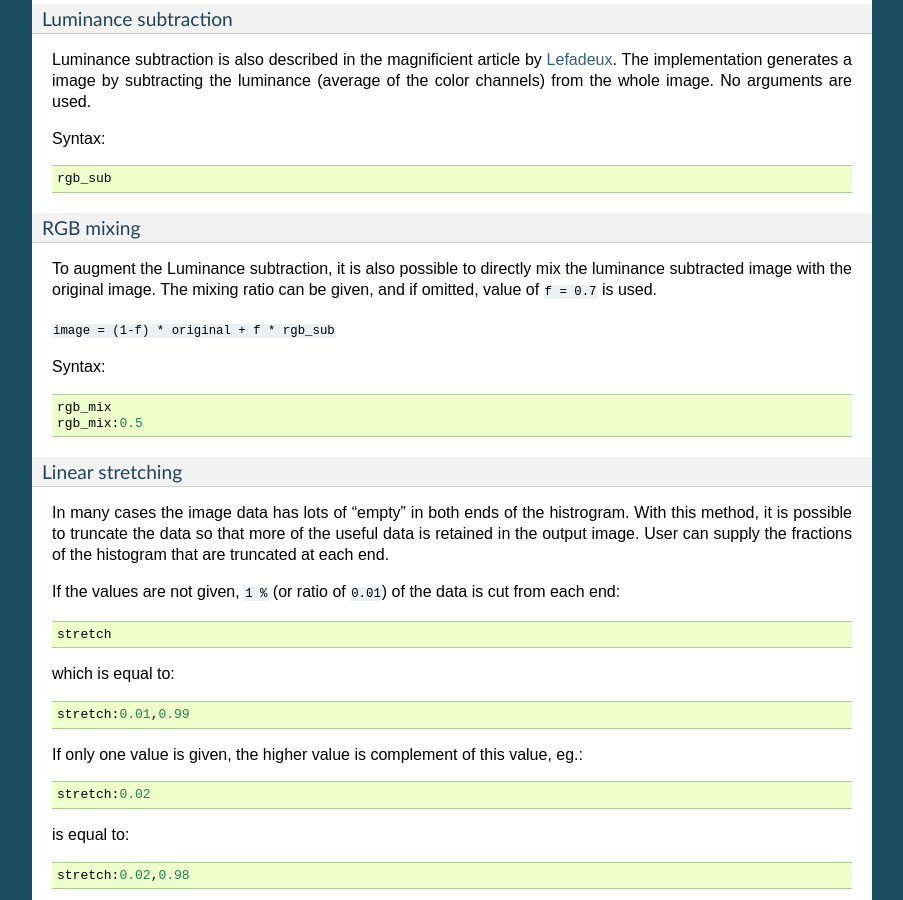
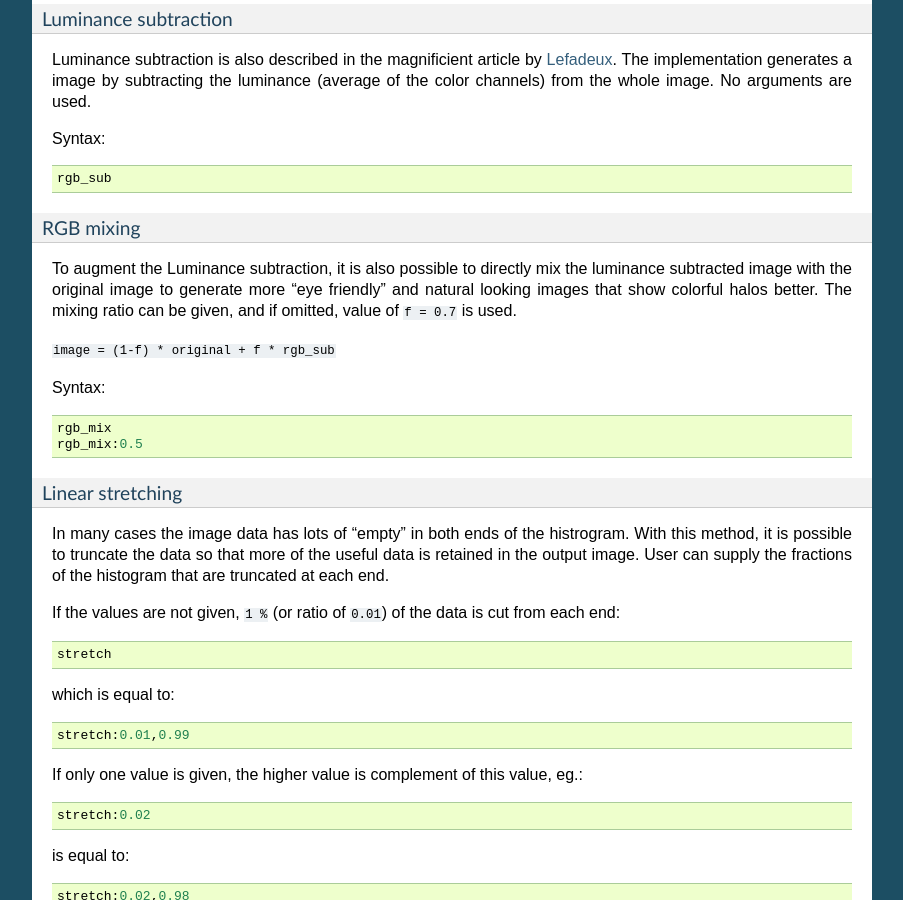
Before and after one commit to pnuu/halostack, a Sphinx documentation site: the page built from doc/source/usage.rst, in a window 1280 px wide and 900 px high, scrolled down 5880 px. Shown: the whole window, without its empty margins (198-1101 px from the left). Built offline with Sphinx 7.4.7, drawn with Linux system fonts in a browser that asks for light colours.

Commit message:
Added a bit more explanation to RGB mixing

```diff
--- a/doc/source/usage.rst
+++ b/doc/source/usage.rst
@@ -337,9 +337,10 @@ RGB mixing
 ++++++++++
 
 To augment the Luminance subtraction, it is also possible to directly
-mix the luminance subtracted image with the original image.  The
-mixing ratio can be given, and if omitted, value of ``f = 0.7`` is
-used.
+mix the luminance subtracted image with the original image to generate
+more "eye friendly" and natural looking images that show colorful
+halos better.  The mixing ratio can be given, and if omitted, value of
+``f = 0.7`` is used.
 
 ``image = (1-f) * original + f * rgb_sub``
 
```
